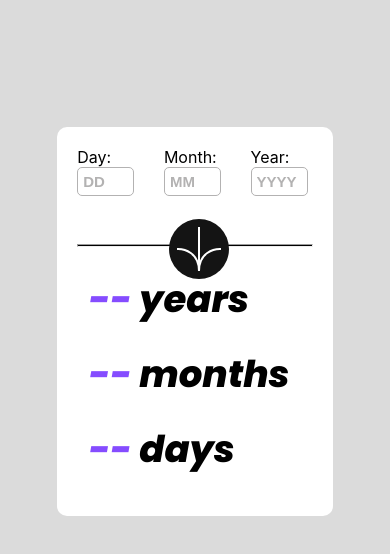
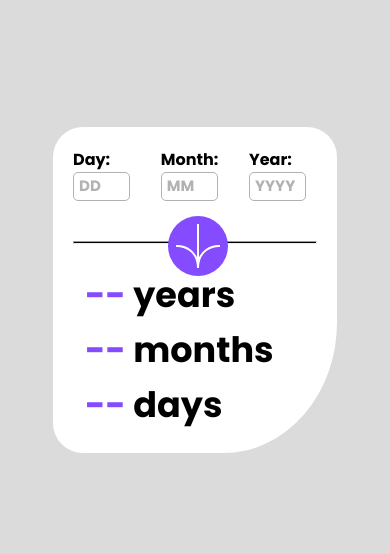
Before and after one commit to Yuwen-0/AgeCalculatorApp, a React (Vite) app: page / in a window 390 px wide. Shown: the top 554 px of the page. Built offline with nearby package versions, Linux system fonts and the light colour scheme.

Commit message:
made it more like the style

```diff
--- a/src/App.css
+++ b/src/App.css
@@ -1,4 +1,5 @@
-@import url('https://fonts.googleapis.com/css2?family=Poppins:ital,wght@1,800&display=swap');
+@import url('https://fonts.googleapis.com/css2?family=Poppins:ital,wght@0,400;0,700;0,800;1,400;1,700;1,800&display=swap');
+
 
 body{
   padding: 0;
@@ -14,6 +15,10 @@ body{
   align-items: center;
 }
 
+*{
+  font-family: 'Poppins', sans-serif;
+}
+
 .main{
   display: flex;
   justify-content: center;
@@ -24,7 +29,7 @@ body{
   flex-direction: column;
   width: 500px;
   padding: 20px;;
-  border-radius: 10px;
+  border-radius: 30px 30px 40% 30px;
 }
 .ageInput{
   width: 80px;
@@ -76,17 +81,17 @@ body{
   border-radius: 100%;
   border: 0;
   align-self: flex-end;
-  background-color: hsl(0, 0%, 8%);
+  background-color: hsl(259, 100%, 65%);
   cursor: pointer;
   transition: all 0.3s;
 }
 
 .submitButton:hover{
-  background-color: hsl(0, 0%, 10%);
+  background-color: hsl(259, 52%, 38%);
 }
 
 .submitButton:active{
-  background-color:hsl(259, 100%, 65%);
+  background-color:hsl(0, 0%, 8%);
   transform: scale(0.85);
 }
 
@@ -131,12 +136,20 @@ body{
   border: 1px solid hsl(0, 64%, 25%);
 }
 
+.invalidText{
+  color: hsl(0, 64%, 25%);
+}
+
 .error{
   color: hsl(0, 64%, 25%);
-  font-size: 13.5px;
+  font-size: 12px;
   font-weight: 700;
   margin: 0;
   transition: all 0.1s;
+}
+
+.Age{
+  font-weight: 700;
 }
 
 
@@ -154,7 +167,7 @@ body{
     height: 25px;
     border-radius: 5px;
     padding: 0 0 2px 5px;
-    font-size: 20px;
+    font-size: 15px;
     font-weight: bold;
   }
 
@@ -174,18 +187,8 @@ body{
     border-radius: 100%;
     border: 0;
     align-self: flex-end;
-    background-color: hsl(0, 0%, 8%);
     cursor: pointer;
     transition: all 0.3s;
-  }
-
-  .submitButton:hover{
-    background-color: hsl(0, 0%, 10%);
-  }
-
-  .submitButton:active{
-    background-color:hsl(259, 100%, 65%);
-    transform: scale(0.85);
   }
 
   .Inputs{
@@ -211,10 +214,10 @@ body{
   }
 
   .solution > h1{
-    font-size: 37px;
+    font-size: 35px;
     margin: 0;
     text-align: left;
-    height: 75px;
+    height: 55px;
   }
 
   .solution span{
@@ -223,7 +226,7 @@ body{
 
   .error{
     color: hsl(0, 64%, 25%);
-    font-size: 8.2px;
+    font-size:7.3px;
     font-weight: 700;
     transition: all 0.3s;
   }
--- a/src/components/Form.jsx
+++ b/src/components/Form.jsx
@@ -9,6 +9,7 @@ export default function Form({ setAge }) {
     days: 0,
   });
 
+  const ageDivs = [...document.querySelectorAll(".Age")];
   const yearsRef = useRef();
   const monthsRef = useRef();
   const daysRef = useRef();
@@ -21,13 +22,17 @@ export default function Form({ setAge }) {
   const { value, classList, max, min } = e.target;
   const parsedValue = parseInt(value);
 
-    if (value === "" || parsedValue > max || parsedValue < min) {
-      classList.add("invalid");
-      setValid(false);
-    } else {
-      classList.remove("invalid");
-      setValid(true);
+  const isValid = value === "" || parsedValue > max || parsedValue < min;
+
+  classList.toggle("invalid", isValid);
+  ageDivs.map(div =>{
+    if(div.classList.contains(field)){
+    div.classList.toggle("invalidText", isValid);
     }
+
+  })
+
+  setValid(!isValid);
 
   setBirth(prevBirth => ({
     ...prevBirth,
@@ -44,7 +49,7 @@ export default function Form({ setAge }) {
   return (
     <div className="form">
       <div className="Inputs">
-        <div className="Age">
+        <div className="Age days">
           <label htmlFor="Day">Day:</label>
           <input
             ref={daysRef}
@@ -69,7 +74,7 @@ export default function Form({ setAge }) {
             value is invalid
           </p>
         </div>
-        <div>
+        <div className="Age months">
           <label htmlFor="Month">Month:</label>
           <input
             ref={monthsRef}
@@ -94,7 +99,7 @@ export default function Form({ setAge }) {
             value is invalid
           </p>
         </div>
-        <div>
+        <div className="Age years">
           <label htmlFor="Year">Year:</label>
           <input
             ref={yearsRef}
```
Lines whose indentation alone changed are shown as unchanged.
